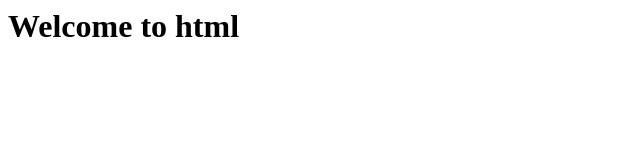
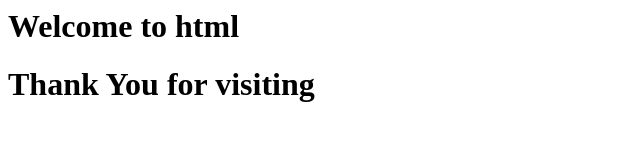
Before and after one commit to itzz-rajeev/Demo, a plain HTML site: page index.html in a window 1280 px wide. Shown: the whole page, without its empty margins (0-640 px from the left). Drawn offline with Linux system fonts and the light colour scheme.

Commit message:
Update index.html

```diff
--- a/index.html
+++ b/index.html
@@ -1,3 +1,4 @@
 <html>
 	<h1>Welcome to html</h1>
+	<h1>Thank You for visiting</h1>
 </html>
```
